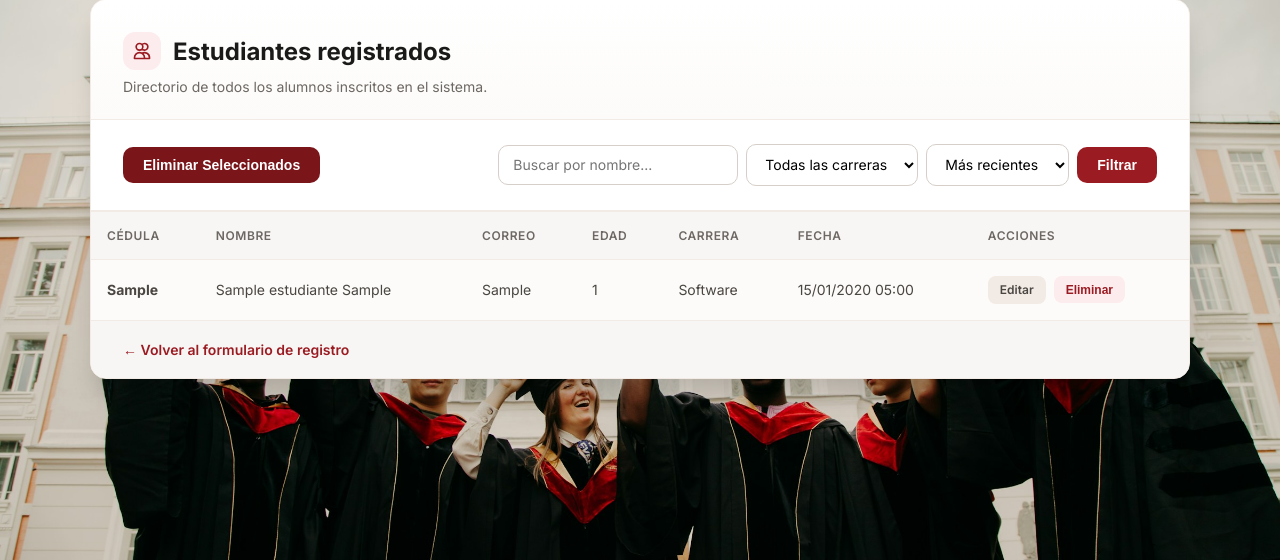
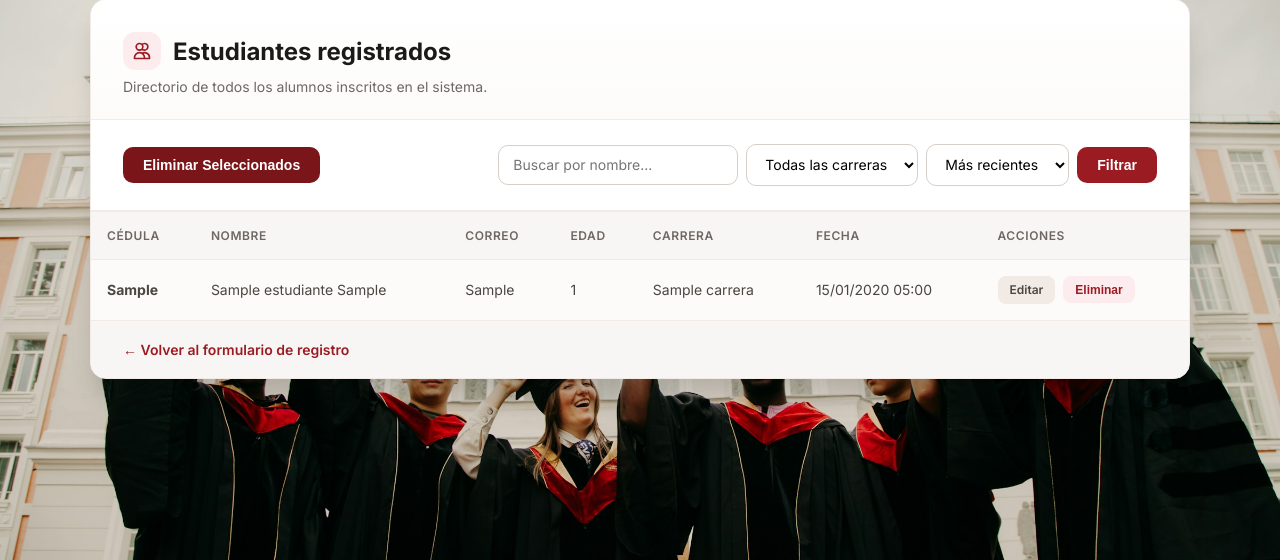
Before and after one commit to JandryLorenti/LosPupilosDeGuevara, a Django app: page /lista/ in a window 1280 px wide. Shown: the part 105-665 px from the top of the page. Run offline with Django 5.2, Linux system fonts and the light colour scheme; a user stored in the database is signed in; tables that the repository leaves empty hold one stand-in row (values such as "Sample post"); some libraries are stand-ins or nearby versions.

Commit message:
Creacion del CRUD de las carreras y aplicando normalización

```diff
--- a/registro/models.py
+++ b/registro/models.py
@@ -1,21 +1,27 @@
 from django.db import models
 
-# Create your models here.
+# 1. Nuevo modelo (tabla) independiente para las Carreras
+class Carrera(models.Model):
+    nombre = models.CharField(max_length=100, unique=True)
 
+    def __str__(self):
+        return self.nombre
+
+
+# 2. Modelo Estudiante modificado
 class Estudiante(models.Model):
-    CARRERAS = [
-        ('SOF', 'Software'),
-        ('ADM', 'Administracion'),
-        ('DER', 'Derecho'),
-        ('OTR', 'Otra'),
-    ]
     cedula = models.CharField(max_length=10, default='')
-    nombre=models.CharField(max_length=100)
-    apellido=models.CharField(max_length=100)
-    correo=models.EmailField(unique=True)
-    edad=models.PositiveBigIntegerField()
-    carrera=models.CharField(max_length=3, choices=CARRERAS)
-    fecha_registro=models.DateTimeField(auto_now_add=True)
+    nombre = models.CharField(max_length=100)
+    apellido = models.CharField(max_length=100)
+    correo = models.EmailField(unique=True)
+    edad = models.PositiveBigIntegerField()
+
+    # NORMALIZACIÓN: Clave foránea que relaciona al estudiante con una carrera
+    # on_delete=models.SET_NULL asegura que si eliminas una carrera del CRUD,
+    # no se borren los estudiantes, simplemente su campo carrera quedará en blanco (null).
+    carrera = models.ForeignKey(Carrera, on_delete=models.SET_NULL, null=True, blank=True)
+
+    fecha_registro = models.DateTimeField(auto_now_add=True)
 
     def __str__(self):
         return f'{self.nombre} {self.apellido}'
--- a/registro/templates/registro/lista.html
+++ b/registro/templates/registro/lista.html
@@ -191,10 +191,12 @@
 
                     <select name="carrera" class="select-dropdown">
                         <option value="">Todas las carreras</option>
-                        <option value="SOF" {% if request.GET.carrera == 'SOF' %}selected{% endif %}>Software</option>
-                        <option value="ADM" {% if request.GET.carrera == 'ADM' %}selected{% endif %}>Administración</option>
-                        <option value="DER" {% if request.GET.carrera == 'DER' %}selected{% endif %}>Derecho</option>
-                        <option value="OTR" {% if request.GET.carrera == 'OTR' %}selected{% endif %}>Otra</option>
+                        {% for c in carreras_disponibles %}
+                            <!-- Aquí se llenará automáticamente con las carreras del CRUD -->
+                            <option value="{{ c.id }}" {% if request.GET.carrera == c.id|stringformat:"s" %}selected{% endif %}>
+                                {{ c.nombre }}
+                            </option>
+                        {% endfor %}
                     </select>
 
                     <select name="orden" class="select-dropdown">
@@ -233,7 +235,7 @@
                             <td>{{ e.nombre }} {{ e.apellido }}</td>
                             <td>{{ e.correo }}</td>
                             <td>{{ e.edad }}</td>
-                            <td>{{ e.get_carrera_display }}</td>
+                            <td>{{ e.carrera.nombre|default:"-" }}</td>
                             <td>{{ e.fecha_registro|date:"d/m/Y H:i" }}</td>
                             <td>
                                 <div class="action-buttons">
--- a/registro/views.py
+++ b/registro/views.py
@@ -8,7 +8,7 @@ from django.contrib.auth.forms import UserCreationForm
 import pandas as pd
 from django.db import transaction
 from .forms import EstudianteForm, ImportarExcelForm
-from .models import Estudiante
+from .models import Estudiante, Carrera
 
 # Regla de seguridad: Solo pasan los superusuarios
 def es_admin(user):
@@ -145,8 +145,8 @@ def importar_excel(request):
     if df.empty:
         return _lista_con_errores(request, ['El archivo no tiene registros.'])
 
-    por_codigo = {codigo.lower(): codigo for codigo, _ in Estudiante.CARRERAS}
-    por_nombre = {nombre.lower(): codigo for codigo, nombre in Estudiante.CARRERAS}
+    # --- LÍNEAS VIEJAS ELIMINADAS AQUÍ ---
+
     errores = []
     formularios = []
     correos_vistos = {}
@@ -156,8 +156,16 @@ def importar_excel(request):
         n_fila = indice + 2
         datos = {c: str(fila[c]).strip() for c in COLUMNAS_EXCEL}
 
-        clave = datos['carrera'].lower()
-        datos['carrera'] = por_codigo.get(clave) or por_nombre.get(clave) or datos['carrera']
+        # --- MAGIA DE LA NORMALIZACIÓN ---
+        nombre_carrera_excel = datos['carrera'].strip()
+        if nombre_carrera_excel:
+            obj_carrera, creada = Carrera.objects.get_or_create(
+                nombre__iexact=nombre_carrera_excel,
+                defaults={'nombre': nombre_carrera_excel.capitalize()}
+            )
+            datos['carrera'] = obj_carrera.id
+        # ---------------------------------
+
         if datos['edad'].endswith('.0'):
             datos['edad'] = datos['edad'][:-2]
 
@@ -188,7 +196,7 @@ def importar_excel(request):
         for form in formularios:
             form.save()
 
-    messages.success(request, f'Se importaron {len(formularios)} estudiantes correctamente.')
+    messages.success(request, f'Se importaron {len(formularios)} estudiantes (las nuevas carreras se agregaron automáticamente).')
     return redirect('registrar')
 
 # Candado especial para crear cuentas (Solo Superusuarios)
```
Also changed, not shown: registro/migrations/0001_initial.py, registro/migrations/0002_estudiante_cedula.py (deleted), registro/migrations/0002_remove_estudiante_comentarios.py (deleted), registro/migrations/0003_merge_20260926_1231.py (deleted).
